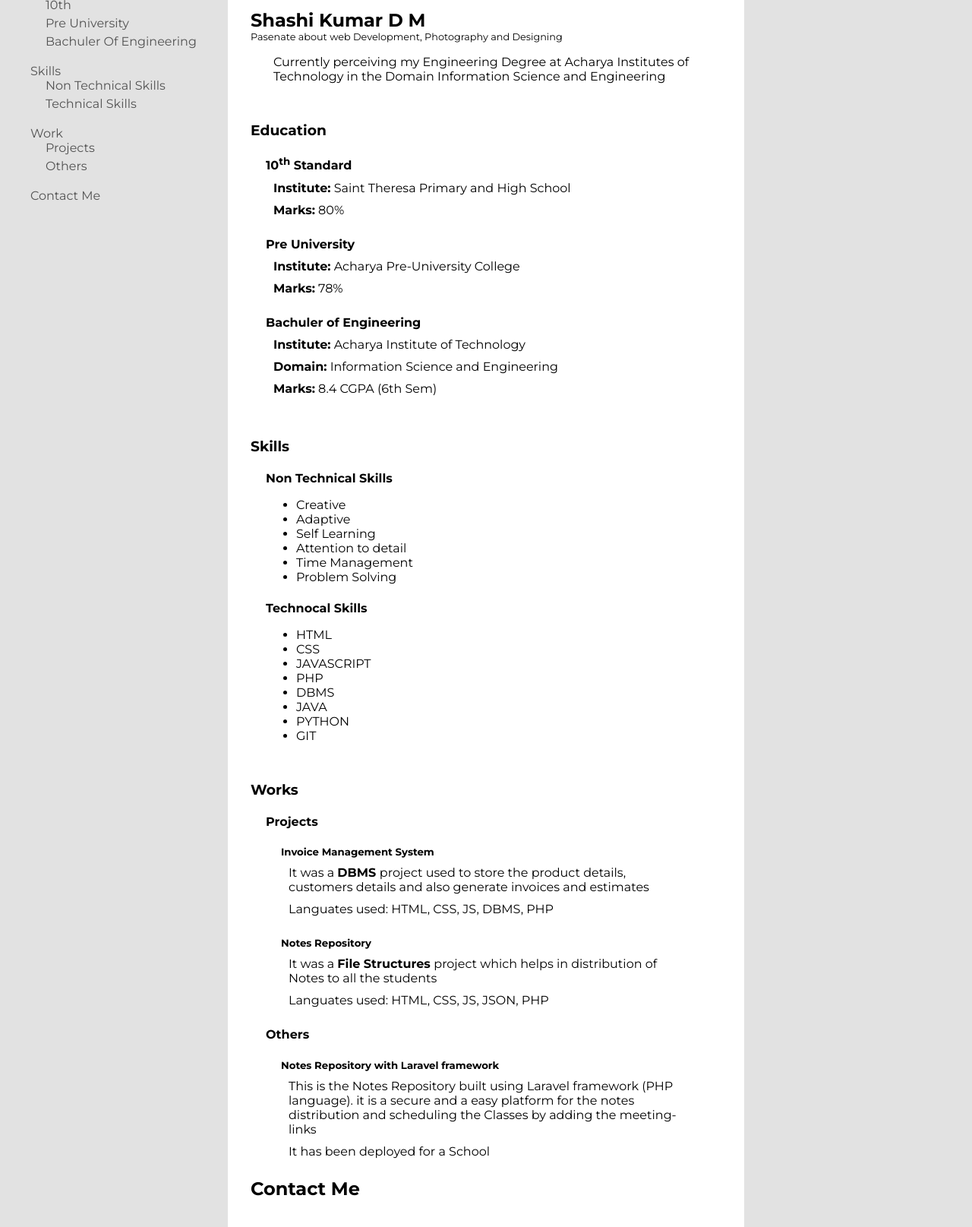
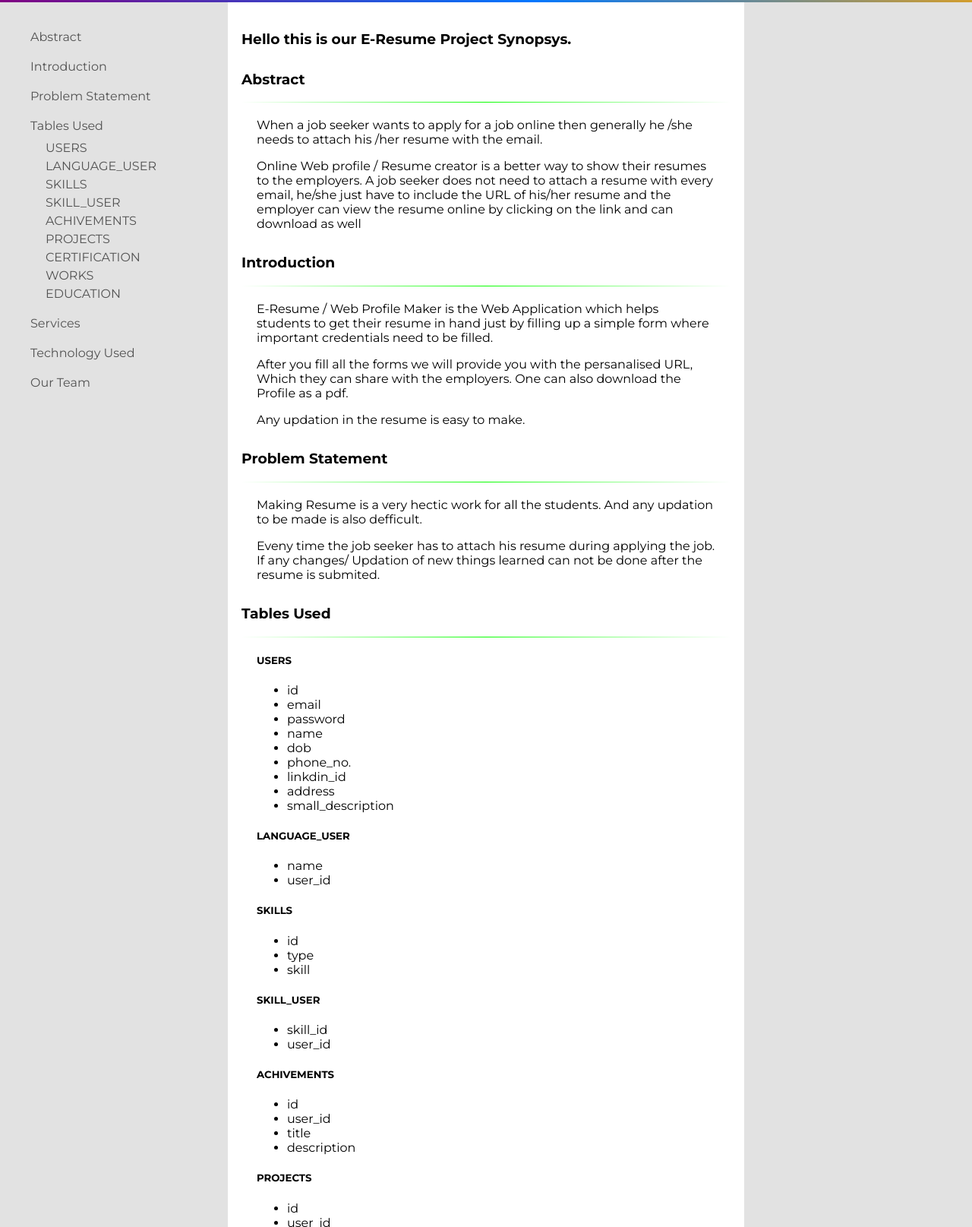
Before and after one commit to ShashiKumarDM/wtassignment, a plain HTML site: page assignment1/index.html in a window 1280 px wide. Shown: the part 121-1736 px from the top of the page at 76% size. Drawn offline with Linux system fonts and the light colour scheme.

Commit message:
final commit

```diff
--- a/assignment1/index.html
+++ b/assignment1/index.html
@@ -8,32 +8,27 @@
 
         <!-- styles -->
         <link rel="stylesheet" href="./main.css">
-
-        <!-- javascripts -->
-        <!-- <script src="./main.js" defer></script> -->
-        <script defer>
-            function toscroll(value) {
-                event.preventDefault();
-                const id = document.getElementById(value);
-                window.scrollTo(0,id.offsetTop-100);
-            }
-        </script>
-
     </head>
 
     <body>
         <header>
             <div class="header">
-                <div class="logo"><img src="./images/logo-01.svg" alt="logo"></div>
+                <div class="logo"><img src="./logo.png" alt="logo"></div>
                 <nav>
+                    <h2>E- Resume Maker</h2>
                     <ul>
-                        <li><a href="#" onclick="toscroll('home')">home</a></li>
-                        <!-- <li><a href="#">about</a></li> -->
-                        <li><a href="#" onclick="toscroll('education')">education</a></li>
-                        <li><a href="#" onclick="toscroll('skills')">skills</a></li>
-                        <li><a href="#" onclick="toscroll('work')">works</a></li>
-                        <li><a href="#" onclick="toscroll('contact')">contact me</a></li>
-                        <li><a href="#">login</a></li>
+                        <span>
+                            <li><a href="#" onclick="toscroll('home')">home</a></li>
+                            <li><a href="#" onclick="toscroll('abstract')">abstract</a></li>
+                            <li><a href="#" onclick="toscroll('introduction')">introduction</a></li>
+                            <li><a href="#" onclick="toscroll('tables_used')">tables</a></li>
+                            <li><a href="#" onclick="toscroll('services')">services</a></li>
+                            <li><a href="#" onclick="toscroll('team')">Our team</a></li>
+                        </span>
+                        <span>
+                            <li><a href="#" onclick="toscroll('team')">contact us</a></li>
+                            <li><a href="#">login</a></li>
+                        </span>
                     </ul>
                 </nav>
             </div>
@@ -43,163 +38,237 @@
             <aside class="left">
                 <div>
                     <ul>
-                        <li><a href="#" onclick="toscroll('education')">education</a>
+                        <li><a href="#" onclick="toscroll('abstract')">abstract</a></li>
+                        <li><a href="#" onclick="toscroll('introduction')">introduction</a></li>
+                        <li><a href="#" onclick="toscroll('problem_statement')">problem statement</a></li>
+                        <li><a href="#" onclick="toscroll('tables_used')">tables used</a>
                             <ul>
-                                <li><a href="#" onclick="toscroll('tenth')">10th</a></li>
-                                <li><a href="#" onclick="toscroll('puc')">Pre University</a></li>
-                                <li><a href="#" onclick="toscroll('be')">Bachuler of Engineering</a></li>
+                                <li><a href="#" onclick="toscroll('users')">USERS</a></li>
+                                <li><a href="#" onclick="toscroll('languages')">LANGUAGE_USER</a></li>
+                                <li><a href="#" onclick="toscroll('skills')">SKILLS</a></li>
+                                <li><a href="#" onclick="toscroll('skill_user')">SKILL_USER</a></li>
+                                <li><a href="#" onclick="toscroll('achivements')">ACHIVEMENTS</a></li>
+                                <li><a href="#" onclick="toscroll('projects')">PROJECTS</a></li>
+                                <li><a href="#" onclick="toscroll('certification')">CERTIFICATION</a></li>
+                                <li><a href="#" onclick="toscroll('works')">WORKS</a></li>
+                                <li><a href="#" onclick="toscroll('education')">EDUCATION</a></li>
                             </ul>
                         </li>
-                        <li><a href="#" onclick="toscroll('skills')">skills</a>
-                            <ul>
-                                <li><a href="#" onclick="toscroll('nts')">non technical skills</a></li>
-                                <li><a href="#" onclick="toscroll('ts')">technical skills</a></li>
-                            </ul>
-                        </li>
-                        <li><a href="#" onclick="toscroll('work')">work</a>
-                            <ul>
-                                <li><a href="#" onclick="toscroll('project')">projects</a></li>
-                                <li><a href="#" onclick="toscroll('others')">others</a></li>
-                            </ul>
-                        </li>
-                        <li><a href="#" onclick="toscroll('contact')">contact me</a></li>
+                        <li><a href="#" onclick="toscroll('services')">Services</a></li>
+                        <li><a href="#" onclick="toscroll('technologys_used')">Technology Used</a></li>
+                        <li><a href="#" onclick="toscroll('team')">Our Team</a></li>
                     </ul>
                 </div>
             </aside>
 
 
             <section class="main-content">
-                <div class="details" id="home">
-                    <h1>Shashi Kumar D M</h1>
-                    <p>Pasenate about web Development, Photography and Designing</p>
 
-                    <div class="current-edu">
-                        <p>Currently perceiving my Engineering Degree at Acharya Institutes of Technology in the Domain
-                            Information Science and Engineering</p>
-                    </div>
-                </div>
+                <section id="home">
+                    <h1>Hello this is our E-Resume Project Synopsys.</h1>
+                </section>
 
-                <section id="education">
-                    <h1>Education</h1>
-                    <article id="tenth">
-                        <h1>10<sup>th</sup> Standard</h1>
-                        <div>
-                            <h4>Institute: </h4>
-                            <p>Saint Theresa Primary and High School</p>
-                        </div>
-                        <div>
-                            <h4>Marks: </h4>
-                            <p>80%</p>
-                        </div>
-                    </article>
-                    <article id="puc">
-                        <h1>Pre University</h1>
-                        <div>
-                            <h4>Institute: </h4>
-                            <p>Acharya Pre-University College</p>
-                        </div>
-                        <div>
-                            <h4>Marks: </h4>
-                            <p>78%</p>
-                        </div>
-                    </article>
-                    <article id="be">
-                        <h1>Bachuler of Engineering</h1>
-                        <div>
-                            <h4>Institute: </h4>
-                            <p>Acharya Institute of Technology</p>
-                        </div>
-                        <div>
-                            <h4>Domain: </h4>
-                            <p>Information Science and Engineering</p>
-                        </div>
-                        <div>
-                            <h4>Marks: </h4>
-                            <p>8.4 CGPA (6th Sem)</p>
-                        </div>
+                <section id="abstract">
+                    <h1>Abstract</h1>
+                    <hr class="style-two">
+                    <article>
+                        <p>When a job seeker wants to apply for a job online then
+                            generally he /she needs to attach his /her resume with the email.
+                        </p>
+                        <p>
+                            Online Web profile / Resume creator is a better way to show their resumes
+                            to the employers. A job seeker does not need to attach a
+                            resume with every email, he/she just have to include the URL of
+                            his/her resume and the employer can view the resume online
+                            by clicking on the link and can download as well
+                        </p>
                     </article>
                 </section>
 
-                <section id="skills">
-                    <h1>Skills</h1>
-                    <article id="nts">
-                        <h1>Non Technical Skills</h1>
+                <section id="introduction">
+                    <h1>Introduction</h1>
+                    <hr class="style-two">
+                    <article id="tenth">
+                        <p>
+                            E-Resume / Web Profile Maker is the Web Application which helps students to get their resume
+                            in hand just by filling up a simple form where important credentials need to be filled.
+                        </p>
+                        <p>
+                            After you fill all the forms we will provide you with the persanalised URL, Which they can
+                            share with the employers. One can also download the Profile as a pdf.
+                        </p>
+                        <p>
+                            Any updation in the resume is easy to make.
+                        </p>
+                    </article>
+                </section>
+
+                <section id="problem_statement">
+                    <h1>Problem Statement</h1>
+                    <hr class="style-two">
+                    <article id="tenth">
+                        <p>
+                            Making Resume is a very hectic work for all the students. And any updation to be made is
+                            also defficult.
+                        </p>
+                        <p>
+                            Eveny time the job seeker has to attach his resume during applying the job. If any changes/
+                            Updation of new things learned can not be done after the resume is submited.
+                        </p>
+                    </article>
+                </section>
+
+                <section id="tables_used">
+                    <h1>Tables Used</h1>
+                    <hr class="style-two">
+                    <article id="users">
+                        <h5>USERS</h5>
                         <ul>
-                            <li>Creative</li>
-                            <li>Adaptive</li>
-                            <li>Self Learning</li>
-                            <li>Attention to detail</li>
-                            <li>Time Management</li>
-                            <li>Problem Solving</li>
+                            <li>id</li>
+                            <li>email</li>
+                            <li>password</li>
+                            <li>name</li>
+                            <li>dob</li>
+                            <li>phone_no.</li>
+                            <li>linkdin_id</li>
+                            <li>address</li>
+                            <li>small_description</li>
                         </ul>
                     </article>
-                    <article id="ts">
-                        <h1>Technocal Skills</h1>
+                    <article id="languages">
+                        <h5>LANGUAGE_USER</h5>
+                        <ul>
+                            <li>name</li>
+                            <li>user_id</li>
+                        </ul>
+                    </article>
+                    <article id="skills">
+                        <h5>SKILLS</h5>
+                        <ul>
+                            <li>id</li>
+                            <li>type</li>
+                            <li>skill</li>
+                        </ul>
+                    </article>
+                    <article id="skill_user">
+                        <h5>SKILL_USER</h5>
+                        <ul>
+                            <li>skill_id</li>
+                            <li>user_id</li>
+                        </ul>
+                    </article>
+                    <article id="achivements">
+                        <h5>ACHIVEMENTS</h5>
+                        <ul>
+                            <li>id</li>
+                            <li>user_id</li>
+                            <li>title</li>
+                            <li>description</li>
+                        </ul>
+                    </article>
+                    <article id="projects">
+                        <h5>PROJECTS</h5>
+                        <ul>
+                            <li>id</li>
+                            <li>user_id</li>
+                            <li>title</li>
+                            <li>description</li>
+                        </ul>
+                    </article>
+                    <article id="certification">
+                        <h5>CERTIFICATIONS</h5>
+                        <ul>
+                            <li>id</li>
+                            <li>user_id</li>
+                            <li>title</li>
+                            <li>institute</li>
+                            <li>description</li>
+                        </ul>
+                    </article>
+                    <article id="works">
+                        <h5>WORKS</h5>
+                        <ul>
+                            <li>id</li>
+                            <li>user_id</li>
+                            <li>role</li>
+                            <li>institute</li>
+                            <li>description</li>
+                        </ul>
+                    </article>
+                    <article id="education">
+                        <h5>EDUCATION</h5>
+                        <ul>
+                            <li>id</li>
+                            <li>user_id</li>
+                            <li>institute</li>
+                            <li>course</li>
+                            <li>branch</li>
+                            <li>board</li>
+                            <li>yop</li>
+                            <li>cgpa_%</li>
+                        </ul>
+                    </article>
+
+                </section>
+
+                <section id="services">
+                    <h1>Services</h1>
+                    <hr class="style-two">
+                    <article id="tenth">
+                        <ol>
+                            <li>
+                                Easy creation of Web Profile/ E-Resume by filling some forms.
+                            </li>
+                            <li>
+                                You will get your persanalised URL, Whih you can share with the employers.
+                            </li>
+                            <li>
+                                Easy updation of your profile.
+                            </li>
+                            <li>
+                                You can also download you profile as a pdf if you want.
+                            </li>
+                        </ol>
+                    </article>
+                </section>
+
+                <section id="technologys_used">
+                    <h1>Technologys Used</h1>
+                    <hr class="style-two">
+                    <article id="tenth">
                         <ul>
                             <li>HTML</li>
                             <li>CSS</li>
-                            <li>JAVASCRIPT</li>
+                            <li>JS</li>
                             <li>PHP</li>
-                            <li>DBMS</li>
-                            <li>JAVA</li>
-                            <li>PYTHON</li>
-                            <li>GIT</li>
+                            <li>MYSQL</li>
                         </ul>
                     </article>
                 </section>
 
-                <section id="work">
-                    <h1>Works</h1>
-                    <article id="project">
-                        <h1>Projects</h1>
-                        <article>
-                            <h1>Invoice Management System</h1>
-                            <div>
-                                <p>It was a <b> DBMS </b> project used to store the product details, customers details
-                                    and also generate invoices and estimates</p><br>
-                                <p>Languates used: HTML, CSS, JS, DBMS, PHP</p>
-                            </div>
-                        </article>
-                        <article>
-                            <h1>Notes Repository</h1>
-                            <div>
-                                <p>It was a <b> File Structures </b> project which helps in distribution of Notes to all
-                                    the students</p><br>
-                                <p>Languates used: HTML, CSS, JS, JSON, PHP</p>
-                            </div>
-                        </article>
-                    </article>
+                <section id="team">
+                    <h1>Team</h1>
+                    <hr class="style-two">
+                    <article>
+                        <div class="team_mate">
+                            <h1>Shashi Kumar D M</h1>
+                            <p>USN:  1AY17IS120</p>
+                            <p> 7<sup>th</sup> Sem, ISE</p>
+                            <p>Acharya Institute of Technology</p>
+                            <p>shashilkumar.17.beis@acharya.ac.in</p>
+                            <p>8904877659</p>
+                        </div>
 
-                    <article id="others">
-                        <h1>Others</h1>
-                        <article>
-                            <h1>Notes Repository with Laravel framework</h1>
-                            <div>
-                                <p>This is the Notes Repository built using Laravel framework (PHP language). it is a
-                                    secure and a easy platform for the notes distribution and scheduling the Classes by
-                                    adding the meeting-links</p><br>
-                                <p>It has been deployed for a School</p>
-                            </div>
-                        </article>
+                        <div class="team_mate">
+                            <h1>Ravikiran Arasur T S</h1>
+                            <p>USN:  1AY17IS074</p>
+                            <p> 7<sup>th</sup> Sem, ISE</p>
+                            <p>Acharya Institute of Technology</p>
+                            <p>ravikiranaa.17.beis@acharya.ac.in</p>
+                            <p>8904877659</p>
+                        </div>
                     </article>
                 </section>
-
-                <footer id="contact">
-                    <h1>Contact Me</h1>
-                    <article>
-                        <ul>
-                            <li>
-                                <h5>Address: </h5> #xyz xFloor zMain, Bangalore- 560107
-                            </li>
-                            <li>
-                                <h5>Phone: </h5> 8901119879
-                            </li>
-                            <li>
-                                <h5>email: </h5> shashikumar.17.beis@acharya.ac.in
-                            </li>
-                        </ul>
-                    </article>
-                </footer>
 
             </section>
 
@@ -207,16 +276,32 @@
             <aside class="right">
                 <div>
                     <marquee behavior="scroll" direction="up" id="maq">
-                        <h5 onmouseover="maq.stop()" onmouseout="maq.start()">Starting an internship in sparks
-                            foundation
-                        </h5>
-                        <h5 onmouseover="maq.stop()" onmouseout="maq.start()">Making Web technology mini project</h5>
-                        <h5 onmouseover="maq.stop()" onmouseout="maq.start()">Co-cubes is in the next week</h5>
-                        <h5 onmouseover="maq.stop()" onmouseout="maq.start()">Wana work as a developer</h5>
+                        <h5 onmouseover="maq.stop()" onmouseout="maq.start()">This is a Web Technology Project </h5>
+                        <h5 onmouseover="maq.stop()" onmouseout="maq.start()">Which Helps Students / job seakers to
+                            prepare their web-profile/ e-resume</h5>
+                        <h5 onmouseover="maq.stop()" onmouseout="maq.start()">Any changes you want to make is easy with
+                            our Application</h5>
+                        <h5 onmouseover="maq.stop()" onmouseout="maq.start()">We will provide you with a persanalised
+                            url to share your web-profile every were</h5>
                     </marquee>
                 </div>
             </aside>
         </main>
+
+        <!-- javascripts -->
+        <script defer>
+
+            const header = document.querySelector("header .header");
+
+            document.querySelector("main").style.marginTop = header.clientHeight + "px";
+            document.querySelector("aside div").style.offsetTop = header.clientHeight + 100 + "px";
+
+            function toscroll(value) {
+                event.preventDefault();
+                const id = document.getElementById(value);
+                window.scrollTo(0, id.offsetTop - header.clientHeight-25);
+            }
+        </script>
     </body>
 
 </html>
--- a/assignment1/main.css
+++ b/assignment1/main.css
@@ -7,12 +7,13 @@ body{
     margin: 0;
     padding: 0;
     font-family: 'Montserrat', sans-serif;
+    box-sizing: border-box;
 }
 
 header{
     width: 100%;
     box-sizing: border-box;
-    height: 83px;
+    height: 100%;
 }
 
 header .header{
@@ -23,24 +24,52 @@ header .header{
     padding: 10px 50px;
     box-sizing: border-box;
     position: fixed;
+    top: 0;
+    left: 0;
     z-index: 5;
+}
+
+.style-two{
+    height: 1px;
+    border: none;
+    background: linear-gradient(to right, rgba(0,0,0,0),rgb(9, 255, 0),rgba(0,0,0,0));
+}
+
+header .logo{
+    margin: auto 0;
 }
 
 header .logo img{
     width: 100px;
 }
+
 header nav{
     display: flex;
     justify-content: center;
     align-items: center;
+    flex-flow: column;
+    margin: 0 auto;
+    width: 100%;
 }
+
 header nav ul{
+    width:80%;
     display: flex;
+    justify-content: space-between;
     list-style: none;
     box-sizing: border-box;
     padding: 0;
     margin: 0;
 }
+
+header nav h2{
+    color: white;
+}
+
+header nav ul span{
+    display: flex;
+}
+
 
 header nav ul li a{
     padding: 5px 10px ;
@@ -66,6 +95,7 @@ main{
     display: grid;
     grid-template-columns: 300px 1fr 300px;
     height: calc(100vh - 83px);
+    box-sizing: border-box;
 }
 aside{
     width: 300px;
@@ -78,7 +108,6 @@ aside{
 
 aside div{
     position: fixed;
-    top: 83px;
 }
 
 aside marquee{
@@ -88,6 +117,9 @@ aside marquee{
 aside ul{
     list-style: none;
     padding-left: 20px;
+}
+aside ul ul{
+    margin-top: 10px;
 }
 aside ul li{
     margin-bottom: 20px;
@@ -109,34 +141,18 @@ aside ul li a:hover{
 
 
 .main-content{
-    padding: 30px;
-}
-
-
-.main-content .details h1{
-    margin-bottom: 0;
-}
-.main-content .details h1+p{
-    font-size: .8em;
-    margin-top:0;
-}
-
-.current-edu{
-    padding: 0 30px;
+    margin: 18px;
+    box-sizing: border-box;
 }
 
 section section{
-    margin-top: 50px;
+    margin-top: 30px;
 }
 
-footer ul{
-    list-style: none;
+section section:nth-of-type(1){
+    margin-top: 10px;
 }
 
-footer ul h5{
-    display: inline-block;
-    margin-bottom: 0;
-}
 
 .main-content section article{
     margin: 20px;
@@ -149,7 +165,27 @@ footer ul h5{
     margin-bottom: 5px;
 }
 
-.main-content section article h4, .main-content section article p{
-    display: inline-block;
-    margin: 5px 0;
+section#team article{
+        display: flex;
+        justify-content: space-evenly;
+        align-items: center;
 }
+section#team article .team_mate{
+    padding: 5px;
+    position: relative;
+}
+section#team article .team_mate:nth-of-type(2)::before{
+    content: '';
+    display: block;
+    height: 1px;
+    width: 250px;
+    background: linear-gradient(to right,rgba(0,0,0,0), green,rgba(0,0,0,0));
+    transform: rotate(90deg);
+    transform-origin: 0 0;
+    position: absolute;
+    left: -5px;
+    top: 0;
+}
+section#team article .team_mate p{
+    display: block;
+}
```
Also changed, not shown: assignment1/images/logo-01.svg (deleted), assignment1/images/logo-02.svg (deleted), assignment1/logo.png (added), assignment1/main.js (deleted).
